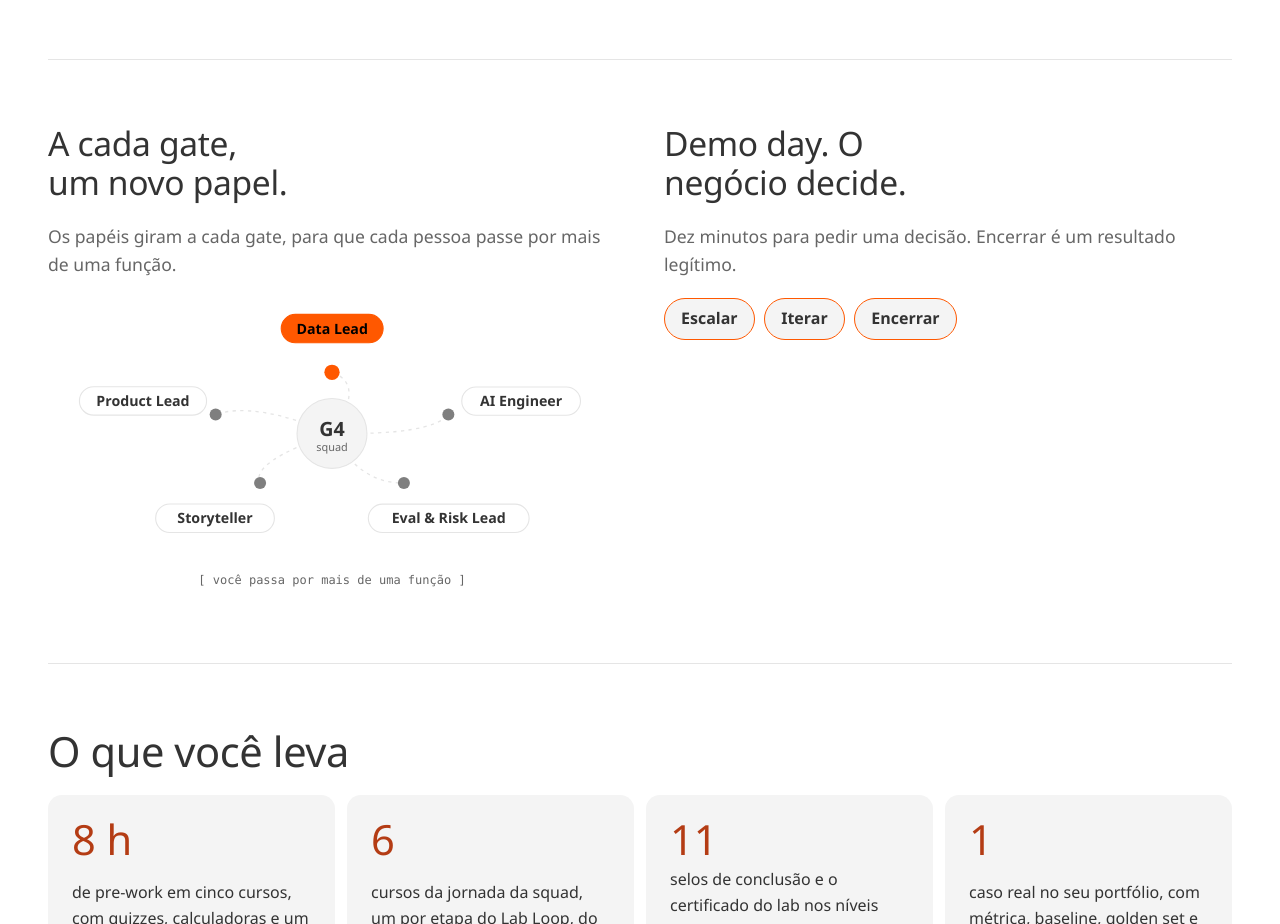
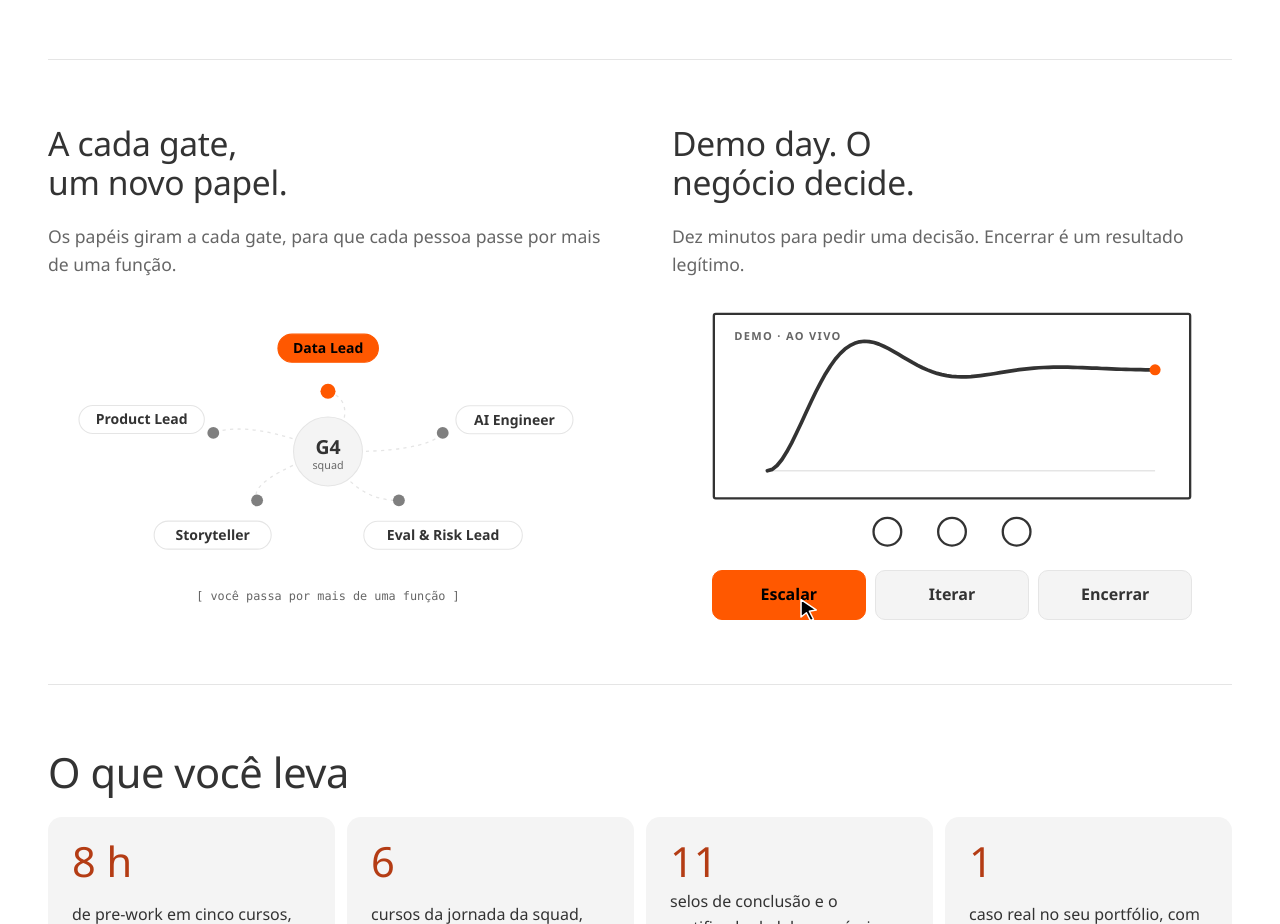
Before and after one commit to juliopessan/r2s-lab, a website with bundled scripts: page site/index.html in a window 1280 px wide. Shown: the part 2100-3024 px from the top of the page. Built offline with nearby package versions, Linux system fonts and the light colour scheme.

Commit message:
Landing: demo day animado como no teaser, colunas alinhadas
A coluna Demo day ganha a cena do vídeo: a moldura DEMO · AO VIVO se desenha, a curva de mola é
traçada com o ponto laranja, a plateia entra, os botões sobem e o cursor clica em Escalar. As duas
colunas (papéis e demo day) ficam alinhadas linha a linha, com cada cena centralizada.

Co-Authored-By: Claude Opus 5.5 <noreply@anthropic.com>
Claude-Session: https://claude.ai/code/session_01WWrRsXFD8N1WEjTBSskhNM

```diff
--- a/site/css/styles.css
+++ b/site/css/styles.css
@@ -132,11 +132,31 @@ main {
 
 /* papéis e decisão */
 .dupla { display: grid; gap: 3rem; grid-template-columns: minmax(0, 1fr); }
-@media (min-width: 960px) { .dupla { grid-template-columns: 1fr 1fr; } }
+/* duas colunas alinhadas linha a linha (título, texto, cena), cada cena centralizada na sua coluna */
+@media (min-width: 960px) {
+  .dupla { grid-template-columns: 1fr 1fr; grid-template-rows: auto auto 1fr; column-gap: 4rem; row-gap: 0; }
+  .dupla > div { display: grid; grid-row: span 3; grid-template-rows: subgrid; align-items: start; }
+  .dupla .hub, .dupla .demo { align-self: center; }
+}
 .dupla h2 { font-size: clamp(1.6rem, 3.6vw, 2.1rem); }
 .chips { display: flex; flex-wrap: wrap; gap: 0.6rem; margin: 1.25rem 0 0; padding: 0; list-style: none; }
 .chips li { padding: 0.45rem 1rem; background: var(--soft); border: 1px solid var(--line); border-radius: 999px; font-weight: 600; }
 .decisions li { border-color: var(--brand); }
+
+/* demo day (js/motion.js): a tela da demo, a plateia e a decisão, como no teaser */
+.demo { position: relative; width: 100%; max-width: 30rem; margin: 1.25rem auto 0; }
+.demo-tela { display: block; width: 100%; height: auto; overflow: visible; }
+.demo-moldura { fill: none; stroke: var(--fg); stroke-width: 2.5; }
+.demo-rotulo { fill: var(--muted); font: 600 12px var(--sans); letter-spacing: 0.12em; }
+.demo-base { fill: none; stroke: var(--line); stroke-width: 1.5; }
+.demo-curva { fill: none; stroke: var(--fg); stroke-width: 4; stroke-linecap: round; stroke-linejoin: round; }
+.demo-ponto { fill: var(--brand); }
+.demo-pessoa { fill: none; stroke: var(--fg); stroke-width: 2.5; }
+.demo .decisions { display: grid; grid-template-columns: repeat(3, 1fr); gap: 0.6rem; margin: 1rem 0 0; padding: 0; list-style: none; }
+.demo .decisions li { padding: 0.7rem 0.5rem; text-align: center; font-weight: 700; border-radius: 10px; border: 1px solid var(--line); background: var(--soft); color: var(--fg); }
+.demo .decisions li.on { background: var(--brand); border-color: var(--brand); color: #000; }
+.demo-cursor { position: absolute; left: 0; top: 0; width: 26px; height: 26px; opacity: 0; pointer-events: none; }
+.demo-cursor path { fill: #000; stroke: #fff; stroke-width: 1.4; stroke-linejoin: round; }
 
 /* hub dos papéis (js/motion.js): os papéis giram em volta da squad a cada gate */
 .hub svg { display: block; width: 100%; height: auto; margin: 1.25rem 0 0.5rem; overflow: visible; }
--- a/site/index.html
+++ b/site/index.html
@@ -121,11 +121,24 @@
         <div>
           <h2 id="demo-titulo">Demo day. O negócio decide.</h2>
           <p class="lede">Dez minutos para pedir uma decisão. Encerrar é um resultado legítimo.</p>
-          <ul class="decisions chips">
-            <li>Escalar</li>
-            <li>Iterar</li>
-            <li>Encerrar</li>
-          </ul>
+          <div class="demo" data-demo>
+            <svg class="demo-tela" viewBox="0 0 520 262" aria-hidden="true" focusable="false">
+              <rect class="demo-moldura" x="2" y="2" width="516" height="200" rx="2"/>
+              <text class="demo-rotulo" x="24" y="30">DEMO · AO VIVO</text>
+              <path class="demo-base" d="M60 172H480"/>
+              <path class="demo-curva" d="M60 172"/>
+              <circle class="demo-ponto" cx="480" cy="62" r="6"/>
+              <circle class="demo-pessoa" cx="190" cy="238" r="15"/>
+              <circle class="demo-pessoa" cx="260" cy="238" r="15"/>
+              <circle class="demo-pessoa" cx="330" cy="238" r="15"/>
+            </svg>
+            <ul class="decisions">
+              <li>Escalar</li>
+              <li>Iterar</li>
+              <li>Encerrar</li>
+            </ul>
+            <svg class="demo-cursor" viewBox="0 0 24 24" aria-hidden="true" focusable="false"><path d="M4 2l14 9.5-6.3 1.2 3.8 7.4-2.7 1.4-3.8-7.4L4 18z"/></svg>
+          </div>
         </div>
       </div>
     </section>
--- a/site/js/motion.js
+++ b/site/js/motion.js
@@ -9,6 +9,7 @@ const NS = 'http://www.w3.org/2000/svg';
 const clamp = (x, a = 0, b = 1) => Math.min(b, Math.max(a, x));
 const seg = (t, a, b) => clamp((t - a) / (b - a));
 const lerp = (a, b, p) => a + (b - a) * p;
+const ease = (p) => (p < 0.5 ? 4 * p * p * p : 1 - Math.pow(-2 * p + 2, 3) / 2);
 
 /** Resposta de mola amortecida a um degrau (0 → 1), em segundos. z < 1 dá o pequeno exagero. */
 export function spring(t, z = 0.42, w = 13) {
@@ -390,6 +391,51 @@ export function montarMarca(marca, animar, observar) {
   return cena;
 }
 
+/* Demo day, como no teaser: a moldura se desenha, a curva de mola é traçada com o ponto laranja, a plateia
+ * entra, os botões sobem e o cursor clica em Escalar, que acende. Sem movimento: o quadro final, sem cursor. */
+export function montarDemo(box, animar, observar) {
+  if (!box || box.dataset.mo) return null;
+  box.dataset.mo = '1';
+  const moldura = box.querySelector('.demo-moldura'), curva = box.querySelector('.demo-curva');
+  const ponto = box.querySelector('.demo-ponto'), pessoas = [...box.querySelectorAll('.demo-pessoa')];
+  const botoes = [...box.querySelectorAll('.decisions li')], cursor = box.querySelector('.demo-cursor');
+  const X0 = 60, X1 = 480, BASE = 172, ALVO = 62;
+  const y = (p) => BASE - (BASE - ALVO) * spring(p * 1.5, 0.38, 9);
+  const PER = 2 * (516 + 200);
+  set(moldura, { 'stroke-dasharray': PER });
+  const cena = {
+    dur: 5,
+    seek(t) {
+      set(moldura, { 'stroke-dashoffset': PER * (1 - ease(seg(t, 0, 0.6))) });
+      const p = seg(t, 0.5, 2.3);
+      let d = `M${X0} ${BASE}`;
+      for (let i = 1; i <= 80; i++) { const q = (p * i) / 80; d += `L${lerp(X0, X1, q).toFixed(1)} ${y(q).toFixed(1)}`; }
+      set(curva, { d });
+      set(ponto, { cx: lerp(X0, X1, p), cy: y(p), r: t < 0.5 ? 0 : 6 });
+      pessoas.forEach((c, i) => {
+        const s = Math.max(0, spring(t - 2.2 - i * 0.12));
+        set(c, { transform: `translate(${c.getAttribute('cx')} ${c.getAttribute('cy')}) scale(${s.toFixed(3)}) translate(${-c.getAttribute('cx')} ${-c.getAttribute('cy')})` });
+      });
+      botoes.forEach((b, i) => {
+        const s = spring(t - 2.6 - i * 0.1);
+        b.style.opacity = String(clamp(s * 1.5));
+        b.style.transform = `translateY(${(14 * (1 - s)).toFixed(2)}px)${b === botoes[0] && t > 3.85 && t < 4.05 ? ' scale(.95)' : ''}`;
+      });
+      botoes[0].classList.toggle('on', t >= 3.95);
+      const alvo = botoes[0];
+      const ax = alvo.offsetLeft + alvo.offsetWidth * 0.55, ay = alvo.offsetTop + alvo.offsetHeight * 0.55;
+      const sx = box.clientWidth - 10, sy = box.clientHeight + 10;
+      const m = ease(seg(t, 3.0, 3.8));
+      const cx = lerp(sx, ax, m), cy = lerp(sy, ay, m) - 40 * Math.sin(Math.PI * m) * 0.4;
+      const press = t > 3.85 && t < 4.05 ? 0.85 : 1;
+      cursor.style.opacity = animar && t >= 2.9 ? '1' : '0';
+      cursor.style.transform = `translate(${cx.toFixed(1)}px, ${cy.toFixed(1)}px) scale(${press})`;
+    },
+  };
+  tocador(box, cena, animar, observar);
+  return cena;
+}
+
 export const CENAS = { valor: cenaValor, barato: cenaBarato, medir: cenaMedir, proteger: cenaProteger };
 
 /** Monta a cena no card; com movimento, toca ao entrar na tela e de novo ao passar o mouse. */
@@ -451,6 +497,7 @@ export function enableMotion(doc = document) {
   doc.querySelectorAll('[data-cena]').forEach((card) => montarCena(card, animar, observar));
   montarEtapas(doc.querySelector('#como .etapas'), animar, observar);
   montarHub(doc.querySelector('[data-hub]'), animar, observar);
+  montarDemo(doc.querySelector('[data-demo]'), animar, observar);
   montarKin(doc.querySelector('#final .kin'), animar, observar);
   montarMarca(doc.querySelector('.marca-r2s'), animar, observar);
   doc.querySelectorAll('.numeros .n, .levar .num').forEach((el) => contar(el, animar, observar));
```
Also changed, not shown: site/tests/motion.test.mjs (+26 -0 lines).
